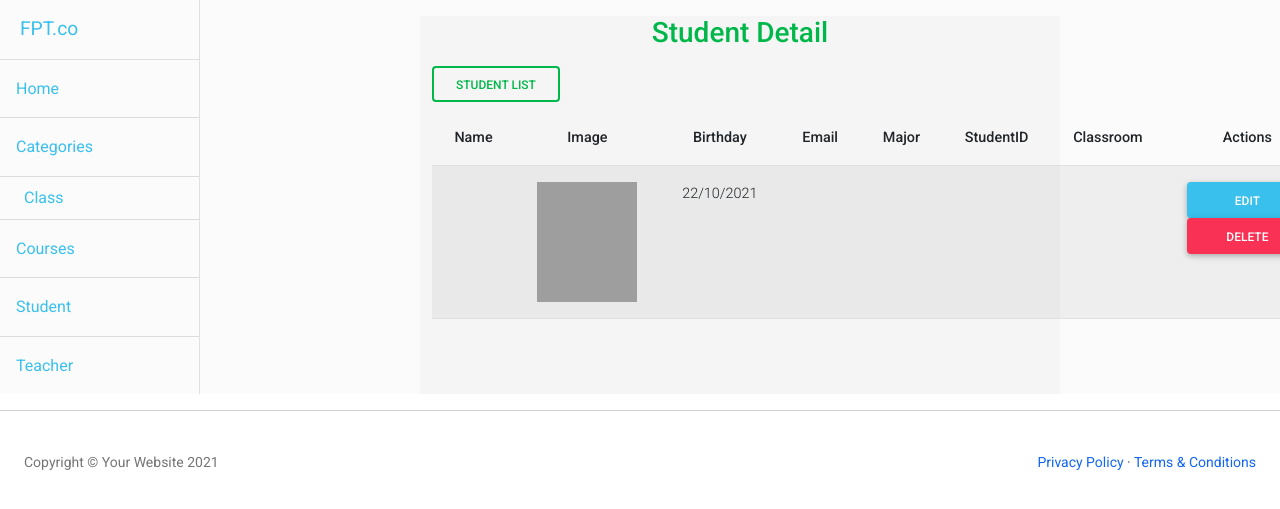
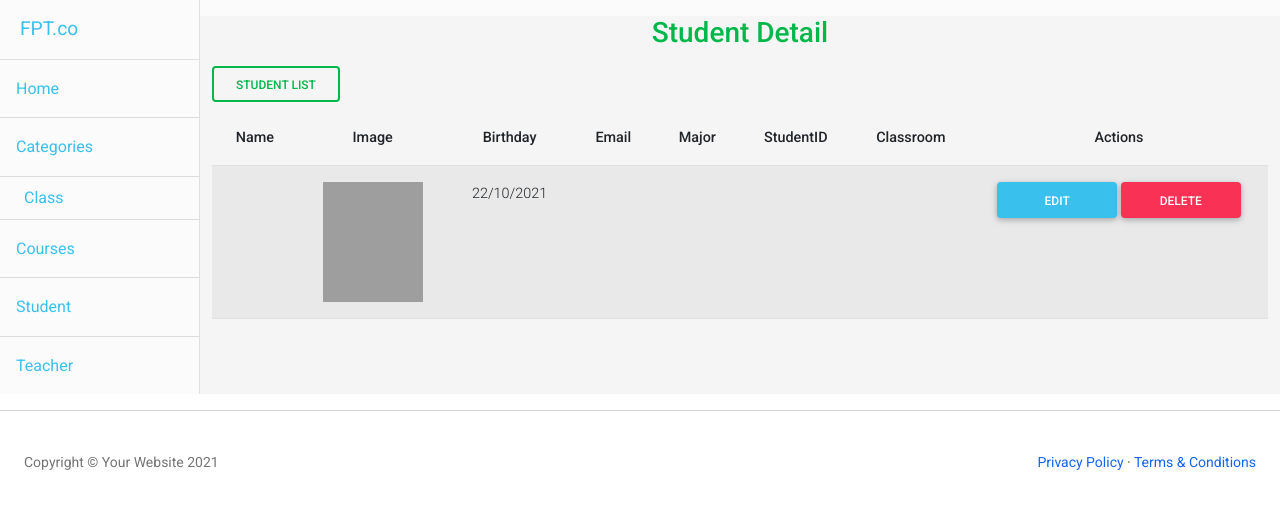
Before and after one commit to LeHoangAnh21/Student_Management, a Symfony app: template templates/student/detail.html.twig in a window 1280 px wide; the page is wider, and only the part inside the window is pictured. Shown: the top 509 px of that part. Run offline with Twig, Linux system fonts and the light colour scheme; the template is opened without the code that fills it, so the values that code supplies are empty; some libraries are stand-ins or nearby versions; grey boxes are pictures that could not be loaded.

Commit message:
studentDetailFormat

```diff
--- a/templates/registration/register.html.twig
+++ b/templates/registration/register.html.twig
@@ -24,7 +24,7 @@
                 &emsp;
                 {{ form_widget(registrationForm.plainPassword, {label: 'Password'}) }}
             </div>
-            <div class="auth-form__group" style="font-size: 1.7rem; font-weight: bolder;">
+            <div class="auth-form__group">
                 <label>Agree terms</label>
                 &#160;
                 {{ form_widget(registrationForm.agreeTerms) }}
--- a/templates/security/login.html.twig
+++ b/templates/security/login.html.twig
@@ -34,8 +34,9 @@
 
             <div class="auth-form__group">
                 <input type="password" name="password" id="inputPassword"
-                    style="width: 100%; height: 50px; padding: 0 12px; font-size: 1rem; font-weight: bolder; border: 1px solid #dbdbdb; border-radius: 5px; display: flex; align-items: center;"
-                    placeholder="Username..." style="height: 50px" placeholder="Password..." style="height: 50px" autocomplete="current-password" required>
+                    style="width: 100%; height: 50px; padding: 0 12px; font-size: 1rem; font-weight: bolder;
+                    border: 1px solid #dbdbdb; border-radius: 5px; display: flex; align-items: center; height: 50px"
+                    placeholder="Password..." style="height: 50px" autocomplete="current-password" required>
             </div>
         </div>
 
--- a/templates/student/detail.html.twig
+++ b/templates/student/detail.html.twig
@@ -1,7 +1,7 @@
 {% extends 'base.html.twig' %}
 
 {% block body %}
-	<div class="container col-md-6 mt-3">
+	<div class="container mt-3">
 		<h3 class="text-success text-center text-capitalize">Student Detail</h3>
 		<a class="btn btn-outline-success mt-2" href="{{ path('student_index') }}">Student List</a>
 		<table class="table table-striped text-center mt-2">
@@ -15,7 +15,6 @@
 					<th>StudentID</th>
 					<th>Classroom</th>
 					<th>Actions</th>
-					{# <th>Actions</th> #}
 				</tr>
 			</thead>
 			<tbody>
```
